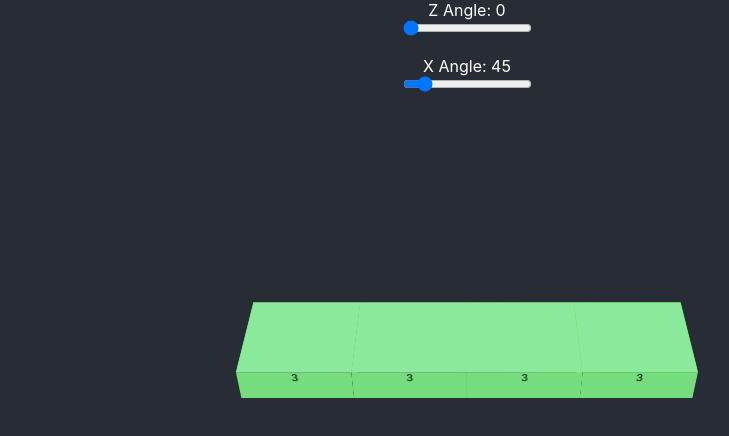
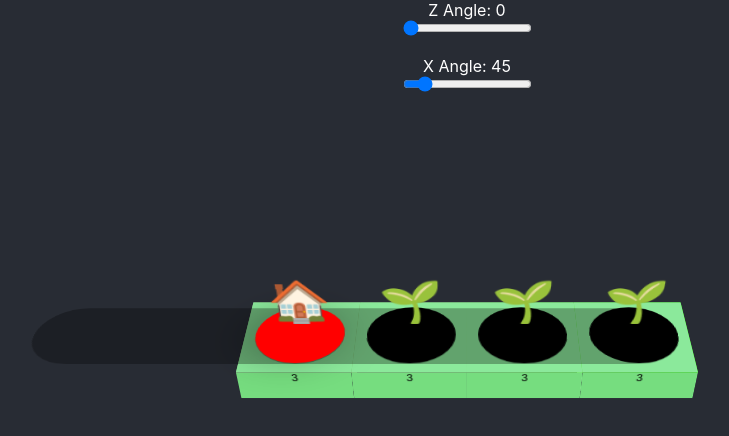
Before and after one commit to wunnle/colonization-game, a React (Create React App) app: page / in a window 1280 px wide. Shown: the top 436 px of the page, without its empty margins (173-902 px from the left). Built offline with nearby package versions, Linux system fonts and the light colour scheme.

Commit message:
better shadows and buildings

```diff
--- a/src/App.css
+++ b/src/App.css
@@ -90,54 +90,64 @@ header button {
 }
 
 .planet .building {
-  display: flex;
   align-items: center;
   justify-content: center;
   text-align: center;
   position: relative;
+  transform-style: preserve-3d;
+  width: 100%;
+  height: 100px;
 }
 
-.planet .building  .building-inner {
-  position: relative;
+.planet .building  .building-circle {
   z-index: 2;
-  width: 78px;
-  height: 78px;
+  width: 80px;
+  height: 80px;
+  background: black;
   border-radius: 100%;
+  display: -webkit-flex;
   display: flex;
+  -webkit-align-items: center;
   align-items: center;
+  -webkit-justify-content: center;
   justify-content: center;
+  margin: auto;
+  margin-top: 10px;
+  position: absolute;
+  transform: translateZ(2px);
+  left: 10px;
 }
 
 .planet .building .building-itself {
-  transform: rotateX(-70deg) translateZ(-18px) translateY(0px) scale(1.3);
+  transform: rotateX(-90deg) translateZ(-20px) translateY(0px) scale(1);
   transform-origin: bottom;
 }
 
-.planet.sun-right .building--blue .building-inner, .planet.sun-right .building--red .building-inner {
+.planet.sun-right .building--blue .building-circle, .planet.sun-right .building--red .building-circle {
   box-shadow: -8px 0px 47px rgba(0, 0, 0, 0.3);
 }
 
-.planet.sun-down .building--blue .building-inner, .planet.sun-down .building--red .building-inner {
+.planet.sun-down .building--blue .building-circle, .planet.sun-down .building--red .building-circle {
   box-shadow: -8px 0px 47px rgba(0, 0, 0, 0.3);
 }
 
-.planet.sun-up .building--blue .building-inner, .planet.sun-up .building--red .building-inner {
+.planet.sun-up .building--blue .building-circle, .planet.sun-up .building--red .building-circle {
   box-shadow: -8px 0px 47px rgba(0, 0, 0, 0.3);
 }
 
-.planet.sun-left .building--blue .building-inner, .planet.sun-left .building--red .building-inner {
+.planet.sun-left .building--blue .building-circle, .planet.sun-left .building--red .building-circle {
   box-shadow: -8px 0px 47px rgba(0, 0, 0, 0.3);
 }
 
-.planet .building--blue .building-inner, .planet .building--red .building-inner {
+.planet .building--blue .building-circle, .planet .building--red .building-circle {
   box-shadow: -8px 0px 47px rgba(0, 0, 0, 0.3);
 }
 
-.planet .building--blue .building-inner {
+.planet .building--blue .building-circle {
   background: blue;
 }
 
-.planet .building--red .building-inner {
+.planet .building--red .building-circle {
   background: red;
 }
 
@@ -152,20 +162,21 @@ header button {
   opacity: 0.3;
   transition: transform 0.5s ease-in-out;
   transition-delay: 1s;
+  top: 10px;
 }
 
 .planet .building.level--1 .building-shadow {
-  width: 140px;
+  width: 180px;
 }
 
 .planet .building.level--2 .building-shadow {
-  width: 240px;
+  width: 280px;
 }
 
 .planet .building .building-shadow {
-  transform: rotate(var(--shadowAngle));
   transform-origin: right;
-  margin-right: 40px;
+  transform: translateZ(1px) translateX(0);
+  margin-right: 10px;
 }
 
 /* .planet.sun-right .building .building-shadow {
--- a/src/App.js
+++ b/src/App.js
@@ -1,4 +1,4 @@
-import React, { Component } from 'react';
+import React, {  Component } from 'react';
 import { connect } from 'react-redux'
 import logo from './logo.svg';
 import { startGame } from './actions/general'
@@ -235,6 +235,10 @@ class App extends Component {
     const { gameStarted, players, wholeTurn, activePlayer, sunDirection, notificationMessage } = this.props
     const { createTileRow, handleEndTurnClick, renderBoard } = this
 
+    document.documentElement.style.setProperty('--planet-z-angle', "0deg");
+    document.documentElement.style.setProperty('--planet-x-angle', "45deg");
+
+
     return (
       <div className="App">
         <header>
--- a/src/components/TestTile/TestTile.jsx
+++ b/src/components/TestTile/TestTile.jsx
@@ -22,7 +22,7 @@ const TestTile = () => {
       <input type="range" min="0" max="360" value={xAngle} onChange={(e) => setXAngle(e.target.value)} />
       <div className="board-holder">
         <Planet sunDirection='right'>
-          <Tile level={1} shadowLevel={0}></Tile>
+          <Tile level={2} owner='red' shadowLevel={0}></Tile>
           <Tile level={1} shadowLevel={0}></Tile>
           <Tile level={1} shadowLevel={0}></Tile>
           <Tile level={1} shadowLevel={0}></Tile>
--- a/src/components/Tile/Tile.js
+++ b/src/components/Tile/Tile.js
@@ -12,14 +12,13 @@ const Tile = ({ level = 0, owner, handleClick, shadowLevel }) => {
 const Building = ({ owner, level }) => {
   return (
     <div className={`building building--${owner} level--${level}`}>
-      <span className="building-inner">
+      <span className="building-circle"></span>
       <div className="building-itself">
         {(level === 0) && ''}
         {(level === 1) && '🌱'}
         {(level === 2) && '🏠'}
         {(level === 3) && '🚀'}
       </div>
-      </span>
       <span className="building-shadow">
       </span>
     </div>
@@ -31,7 +30,7 @@ const shadowLevels = [styles.shadowLevel0, styles.shadowLevel1, styles.shadowLev
 const TileHolder = ({ children, handleClick, shadowLevel }) => {
   return (
     <div className={`${tile} ${shadowLevels[shadowLevel]}`} onClick={handleClick}>
-        {/* {children} */}
+      {children}
       <div className={sideTop}></div>
       <div className={side1}>1</div>
       <div className={side2}>2</div>
```
Lines whose indentation alone changed are shown as unchanged.
